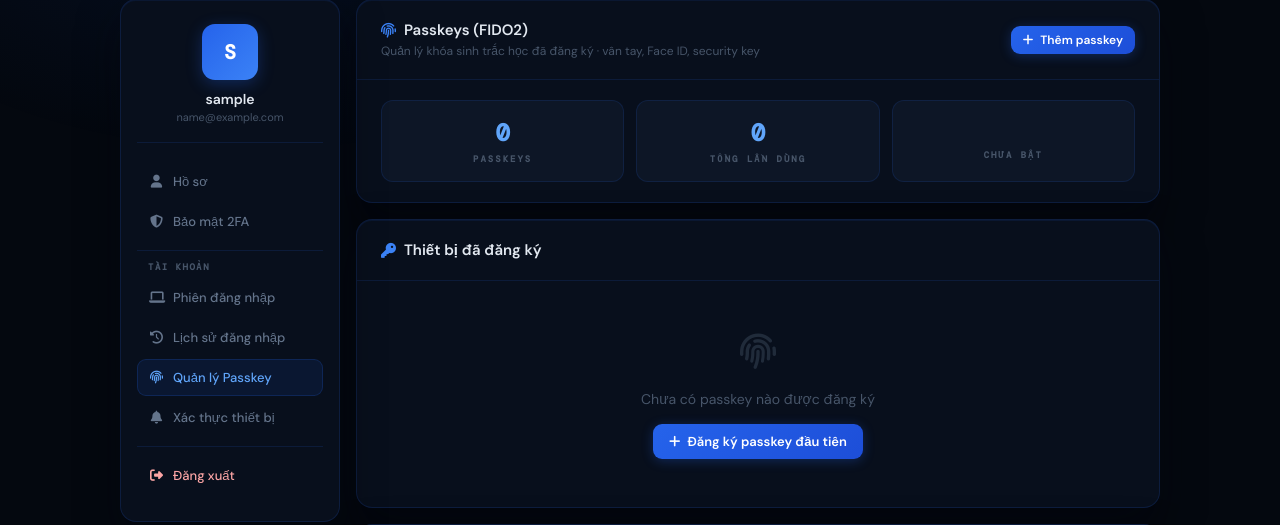
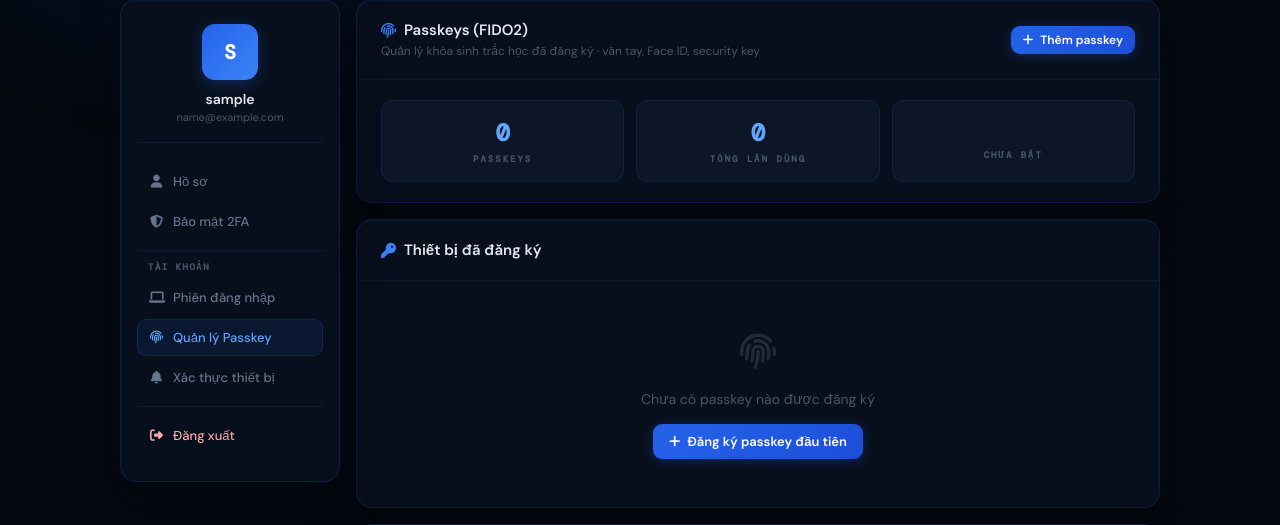
Before and after one commit to kiethtt-105/.BM09_2FA_WEB, a Django app: page /passkeys/ in a window 1280 px wide. Shown: the part 25-550 px from the top of the page. Run offline with Django 5.2, Linux system fonts and the light colour scheme; the visitor is signed in with stand-in values (Sample User, id 1); data comes from the database, SQL or seed files in the repository; some web fonts are replaced.

Commit message:
XÂY DỰNG LẠI GIAO DIỆN <TÁCH TAB _ 2FA? >/190526

```diff
--- a/huit_project/accounts/templates/accounts/active_sessions.html
+++ b/huit_project/accounts/templates/accounts/active_sessions.html
@@ -318,9 +318,7 @@ td{padding:14px 18px;vertical-align:middle;}
     <a href="{% url 'active_sessions' %}" class="nav-item active">
       <i class="fa fa-laptop"></i> Phiên đăng nhập
     </a>
-    <a href="{% url 'login_history' %}" class="nav-item">
-      <i class="fa fa-clock-rotate-left"></i> Lịch sử đăng nhập
-    </a>
+
     <a href="{% url 'manage_passkeys' %}" class="nav-item">
       <i class="fa fa-fingerprint"></i> Quản lý Passkey
     </a>
--- a/huit_project/accounts/templates/accounts/auth_approval.html
+++ b/huit_project/accounts/templates/accounts/auth_approval.html
@@ -206,9 +206,7 @@ td{padding:13px 16px;font-size:13px;vertical-align:middle;}
     <a href="{% url 'active_sessions' %}" class="nav-item">
       <i class="fa fa-laptop"></i> Phiên đăng nhập
     </a>
-    <a href="{% url 'login_history' %}" class="nav-item">
-      <i class="fa fa-clock-rotate-left"></i> Lịch sử đăng nhập
-    </a>
+
     <a href="{% url 'manage_passkeys' %}" class="nav-item">
       <i class="fa fa-fingerprint"></i> Quản lý Passkey
     </a>
--- a/huit_project/accounts/templates/accounts/manage_passkeys.html
+++ b/huit_project/accounts/templates/accounts/manage_passkeys.html
@@ -159,9 +159,7 @@ body::before{content:'';position:fixed;inset:0;pointer-events:none;z-index:0;
     <a href="{% url 'active_sessions' %}" class="nav-item">
       <i class="fa fa-laptop"></i> Phiên đăng nhập
     </a>
-    <a href="{% url 'login_history' %}" class="nav-item">
-      <i class="fa fa-clock-rotate-left"></i> Lịch sử đăng nhập
-    </a>
+
     <a href="{% url 'manage_passkeys' %}" class="nav-item active">
       <i class="fa fa-fingerprint"></i> Quản lý Passkey
     </a>
```
